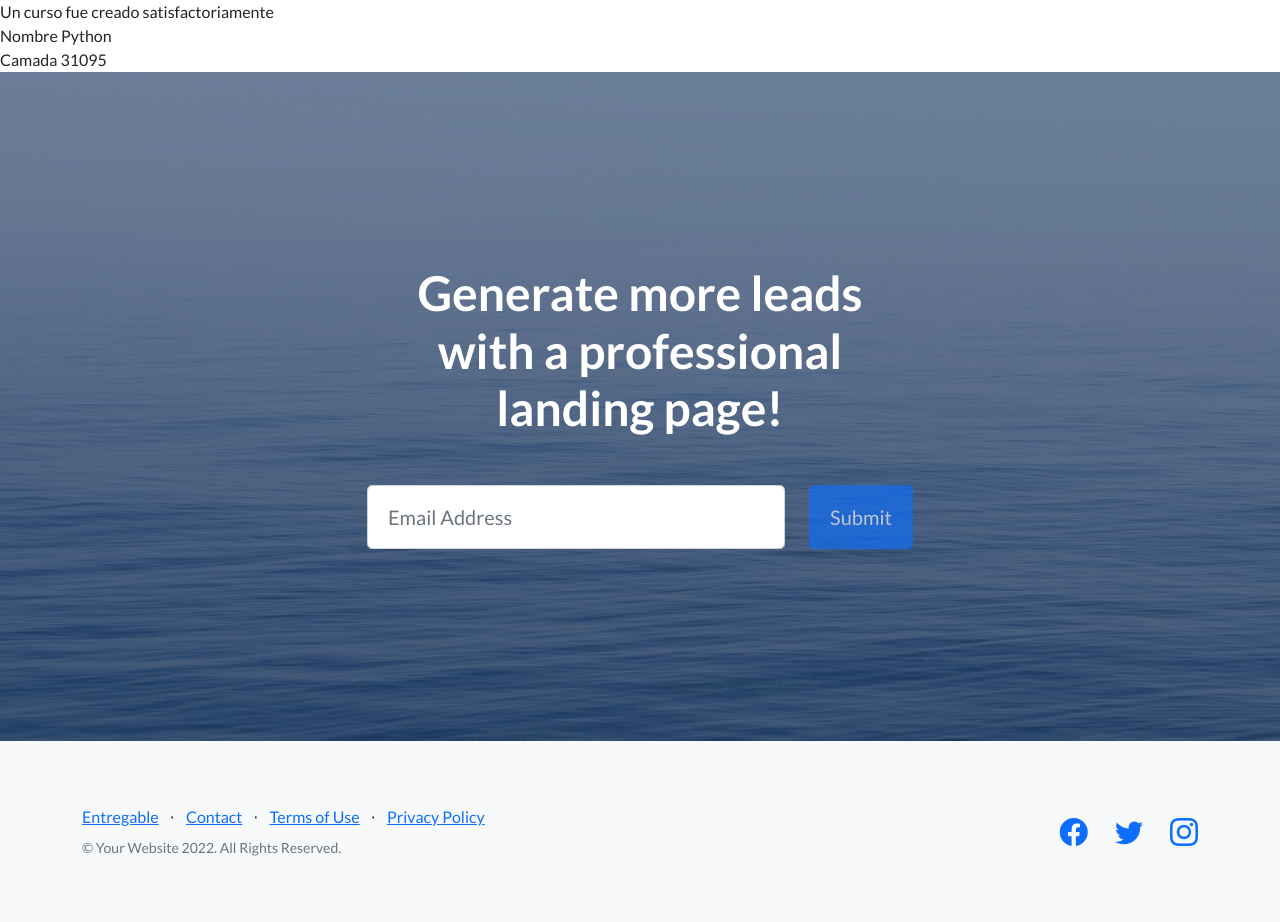
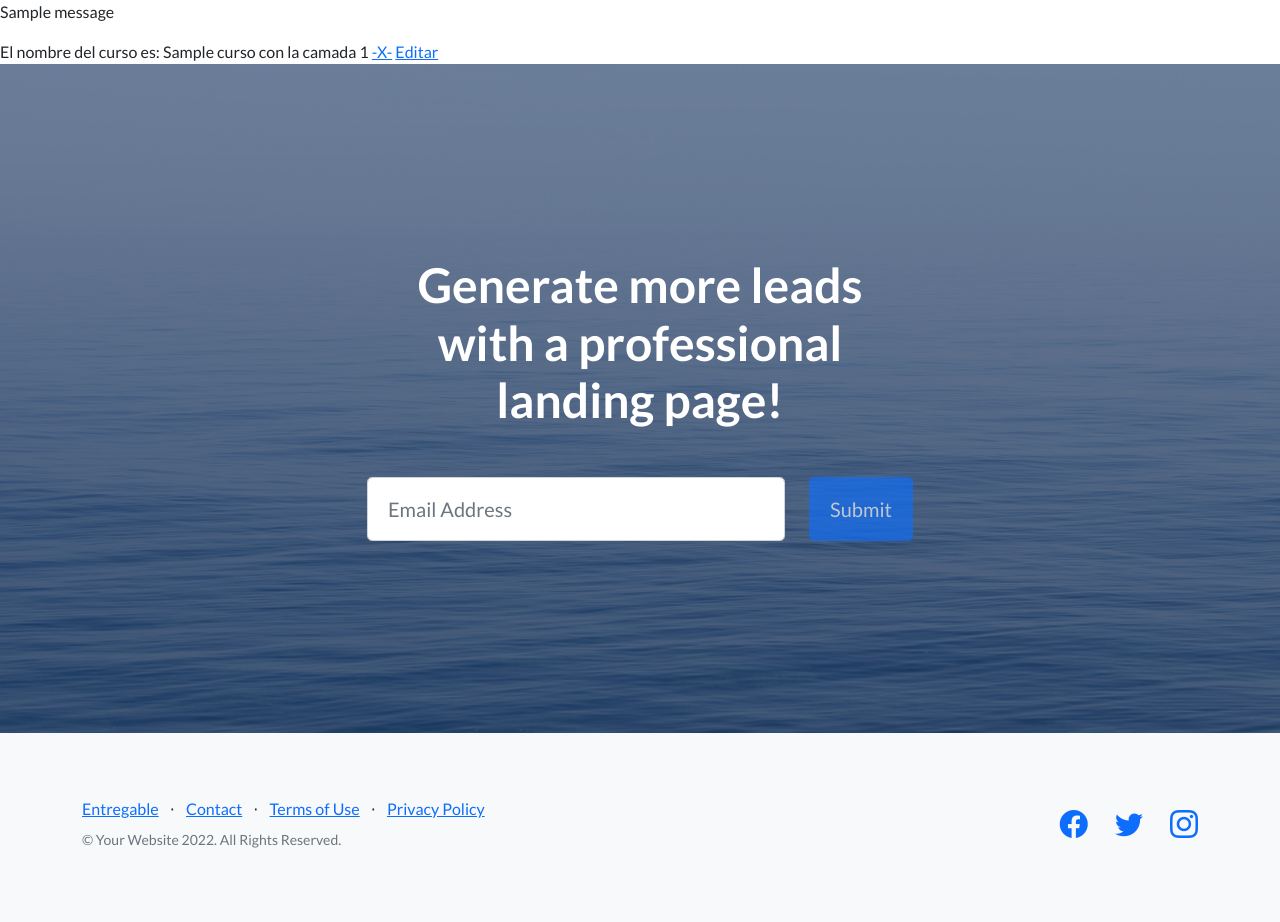
Before and after one commit to AnderzRomero/ProyectoCode31095, a Django app: page /AppCoder/curso/ in a window 1280 px wide. Shown: the part 66-988 px from the top of the page. After the commit the page ends 914 px from the top, so only its background shows below. Run offline with Django 4.2, Linux system fonts and the light colour scheme; tables that the repository leaves empty hold one stand-in row (values such as "Sample post"); one stand-in notice (Sample message) is shown; some libraries are stand-ins or nearby versions.

Commit message:
Creando vistas de actualizar y eliminar registros en la base de datos

```diff
--- a/AppCoder/models.py
+++ b/AppCoder/models.py
@@ -4,6 +4,9 @@ from django.db import models
 class Curso(models.Model):
     nombre = models.CharField(max_length=40)
     camada = models.IntegerField(unique=True)
+
+    def __str__(self):
+        return f"Curso: {self.nombre}, Camada: {self.camada}"
 
 
 class Estudiantes(models.Model):
--- a/AppCoder/urls.py
+++ b/AppCoder/urls.py
@@ -1,6 +1,7 @@
 from django.urls import path
 
-from AppCoder.views import curso, entregable, inicio, curso_formulario, busqueda_camada, busqueda_camada_post
+from AppCoder.views import curso, entregable, inicio, curso_formulario, busqueda_camada, busqueda_camada_post, \
+    eliminar_curso, editar_curso
 
 urlpatterns = [
     path('', inicio, name='AppCoderInicio'),
@@ -9,4 +10,6 @@ urlpatterns = [
     path('curso_formulario/', curso_formulario, name='AppCoderCursoFormulario'),
     path('busqueda_camada/', busqueda_camada, name='AppCoderBusquedaCamada'),
     path('busqueda_camada_post/', busqueda_camada_post, name='AppCoderBusquedaCamadaPost'),
+    path('eliminar_curso/<int:camada>', eliminar_curso, name='AppCoderEliminarCurso'),
+    path('editar_curso/<int:camada>', editar_curso, name='AppCoderEditarCurso'),
 ]
--- a/AppCoder/views.py
+++ b/AppCoder/views.py
@@ -1,10 +1,50 @@
 import datetime
 
+import django.db.utils
+from django.contrib import messages
 from django.shortcuts import render, redirect
 
 from AppCoder.forms import CursoFormulario, BusquedaCamadaFormulario
 from AppCoder.models import Curso, Entregable
 
+def editar_curso(request, camada):
+    curso_editar = Curso.objects.get(camada=camada)
+
+    if request.method == 'POST':
+
+        mi_formulario = CursoFormulario(request.POST)
+
+        if mi_formulario.is_valid():
+
+            data = mi_formulario.cleaned_data
+
+            curso_editar.nombre = data.get('nombre')
+            curso_editar.camada = data.get('camada')
+            try:
+                curso_editar.save()
+            except django.db.utils.IntegrityError:
+                messages.error(request, "la modificacion fallo por que la camada esta repetida")
+
+            return redirect('AppCoderCurso')
+
+    contexto = {
+        'form': CursoFormulario(
+            initial={
+                "nombre": curso_editar.nombre,
+                "camada" : curso_editar.camada
+            }
+        )
+    }
+    return render(request, 'AppCoder/curso_formulario.html', contexto)
+
+
+def eliminar_curso(request, camada):
+    curso_eliminar = Curso.objects.get(camada=camada)
+    curso_eliminar.delete()
+
+    messages.info(request, f"El curso {curso_eliminar} fue eliminado")
+
+    return redirect("AppCoderCurso")
 
 def busqueda_camada_post(request):
 
@@ -40,13 +80,12 @@ def curso_formulario(request):
             curso1 = Curso(nombre=data.get('nombre'), camada=data.get('camada'))
             curso1.save()
 
-            return redirect('AppCoderCursoFormulario')
+            return redirect('AppCoderCurso')
 
-    cursos = Curso.objects.all()
+
 
     contexto = {
-        'form': CursoFormulario(),
-        'cursos' : cursos
+        'form': CursoFormulario()
     }
 
     return render(request, 'AppCoder/curso_formulario.html', contexto)
@@ -58,11 +97,11 @@ def inicio(request):
     return render(request, 'index.html', contexto)
 
 def curso(request):
-    curso1 = Curso(nombre="Python", camada=31095)
-    curso1.save()
+    cursos = Curso.objects.all()
     contexto = {
-        'curso': curso1
+        'cursos' : cursos
     }
+
 
     return render(request, 'AppCoder/curso.html', contexto)
 
--- a/templates/AppCoder/curso.html
+++ b/templates/AppCoder/curso.html
@@ -5,9 +5,12 @@
 {% endblock %}
 
 {% block inicio %}
-    Un curso fue creado satisfactoriamente
-    <br>
-    Nombre {{ curso.nombre }}
-    <br>
-    Camada {{ curso.camada }}
+
+    {% for curso in cursos %}
+        El nombre del curso es: {{ curso.nombre }} con la camada {{ curso.camada }}
+        <a href="{% url 'AppCoderEliminarCurso' curso.camada %}">-X-</a>
+        <a href="{% url 'AppCoderEditarCurso' curso.camada %}"> Editar </a>
+        <br>
+    {% endfor %}
+
 {% endblock %}
--- a/templates/AppCoder/curso_formulario.html
+++ b/templates/AppCoder/curso_formulario.html
@@ -15,10 +15,5 @@
 
     </form>
 
-    {% for curso in cursos %}
-        El nombre del curso es: {{ curso.nombre }} con la camada {{ curso.camada }}
-        <br>
-    {% endfor %}
-
 
 {% endblock %}
--- a/templates/index.html
+++ b/templates/index.html
@@ -23,6 +23,14 @@
     <body>
         <!-- Navigation-->
         {% include 'base/navigation.html' %}
+
+        {% for message  in messages %}
+            <p>{{ message }}</p>
+        {% endfor %}
+
+
+
+
         {% block inicio %}
             Esta es la pagina de inicio
         {% endblock %}
```
Also changed, not shown: AppCoder/forms.py (line endings or trailing spaces).
